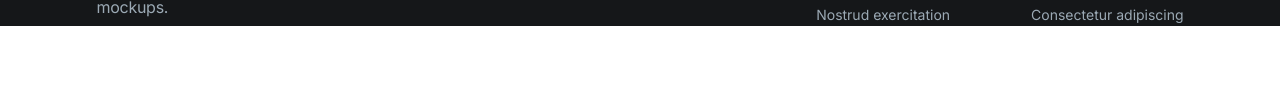
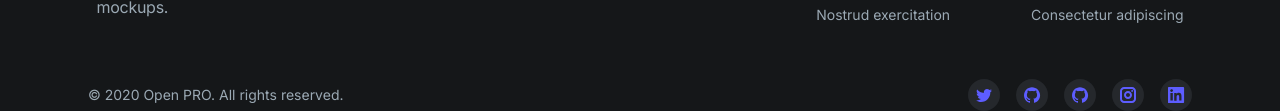
Before and after one commit to andrewloza3324/first-repository, a plain HTML site: page index.html in a window 1280 px wide. Shown: the part 5229-5340 px from the top of the page. Before the commit the page ends 5255 px from the top, so only its background shows below. Drawn offline with Linux system fonts and the light colour scheme.

Commit message:
third commit

```diff
--- a/index.html
+++ b/index.html
@@ -442,5 +442,21 @@
         </div>
       </div>
     </section>
+    <section class="footer">
+      <div class="wrapper">
+        <div class="footer__content">
+          <div class="footer__left">
+              <span class="footer__title">© 2020 Open PRO. All rights reserved.</span>
+          </div>
+          <div class="footer__right">
+            <img src="images/footer-icon1.svg" alt="" class="footer__icon">
+            <img src="images/footer-icon2.svg" alt="" class="footer__icon">
+            <img src="images/footer-icon2.svg" alt="" class="footer__icon">
+            <img src="images/footer-icon4.svg" alt="" class="footer__icon">
+            <img src="images/footer-icon5.svg" alt="" class="footer__icon">
+          </div>
+        </div>
+      </div>
+    </section>
   </body>
 </html>
--- a/style.css
+++ b/style.css
@@ -656,3 +656,47 @@
     padding-left: 40px;
   }
 }
+.footer {
+  background-color: #151719;
+  padding-top: 53px;
+  padding-left: 20px;
+  padding-right: 20px;
+}
+.footer__content {
+  display: flex;
+  justify-content: space-between;
+  align-items: center;
+  max-width: 1104px;
+  margin: auto;
+}
+.footer__title {
+  font-family: "Inter";
+  font-weight: 400;
+  font-size: 14px;
+  line-height: 22px;
+  color: #9ba9b4;
+}
+.footer__left {
+  display: flex;
+  align-items: center;
+}
+.footer__right {
+  width: 100%;
+  max-width: 224px;
+  display: flex;
+  justify-content: space-between;
+  align-items: center;
+}
+@media (max-width: 600px) {
+  .footer__content {
+    flex-direction: column;
+    gap: 20px;
+  }
+  .footer__right {
+    max-width: 400px;
+  }
+  .footer__title {
+    font-size: 18px;
+    text-align: center;
+  }
+}
```
Also changed, not shown: images/footer-icon1.svg (added), images/footer-icon2.svg (added), images/footer-icon3.svg (added), images/footer-icon4.svg (added), images/footer-icon5.svg (added).
